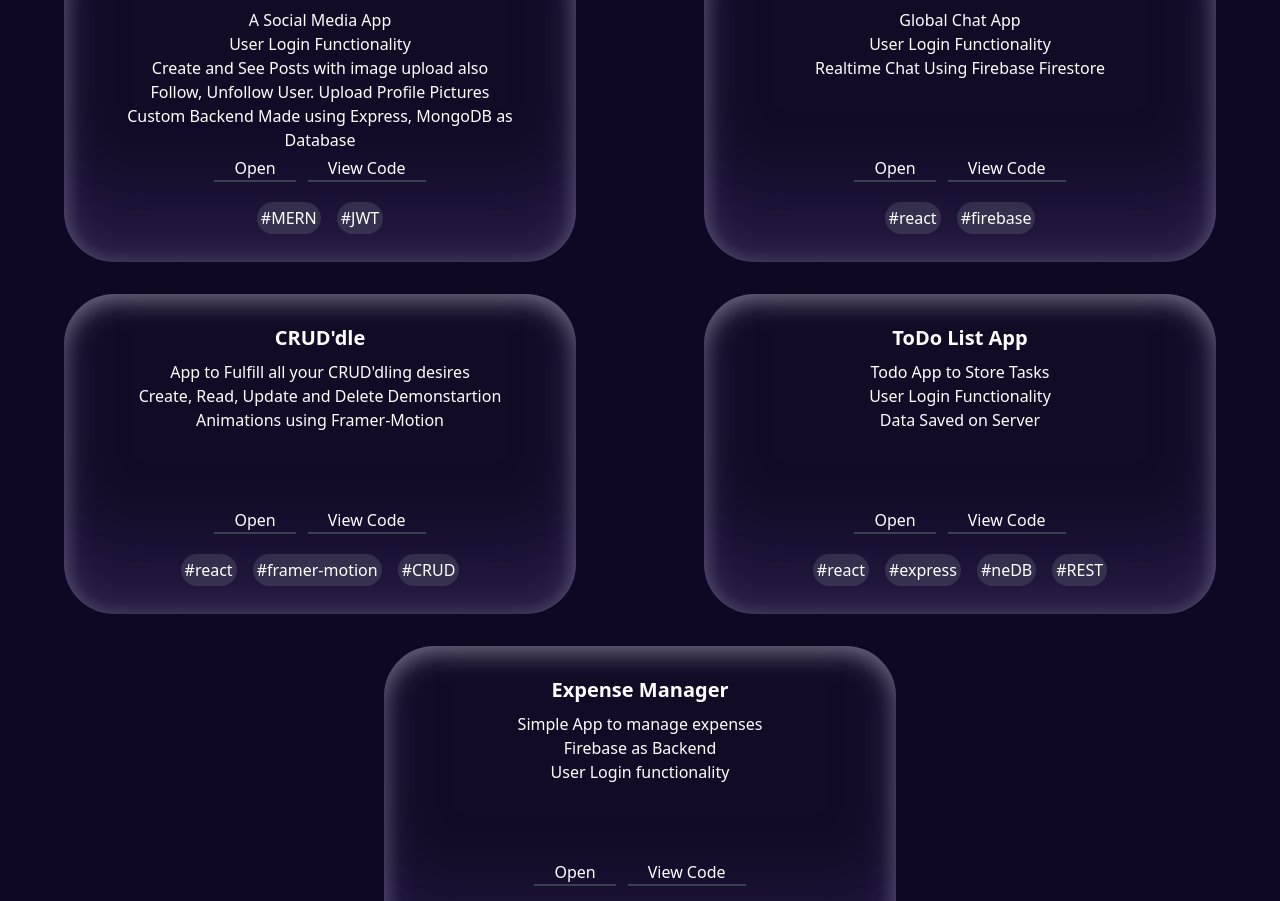
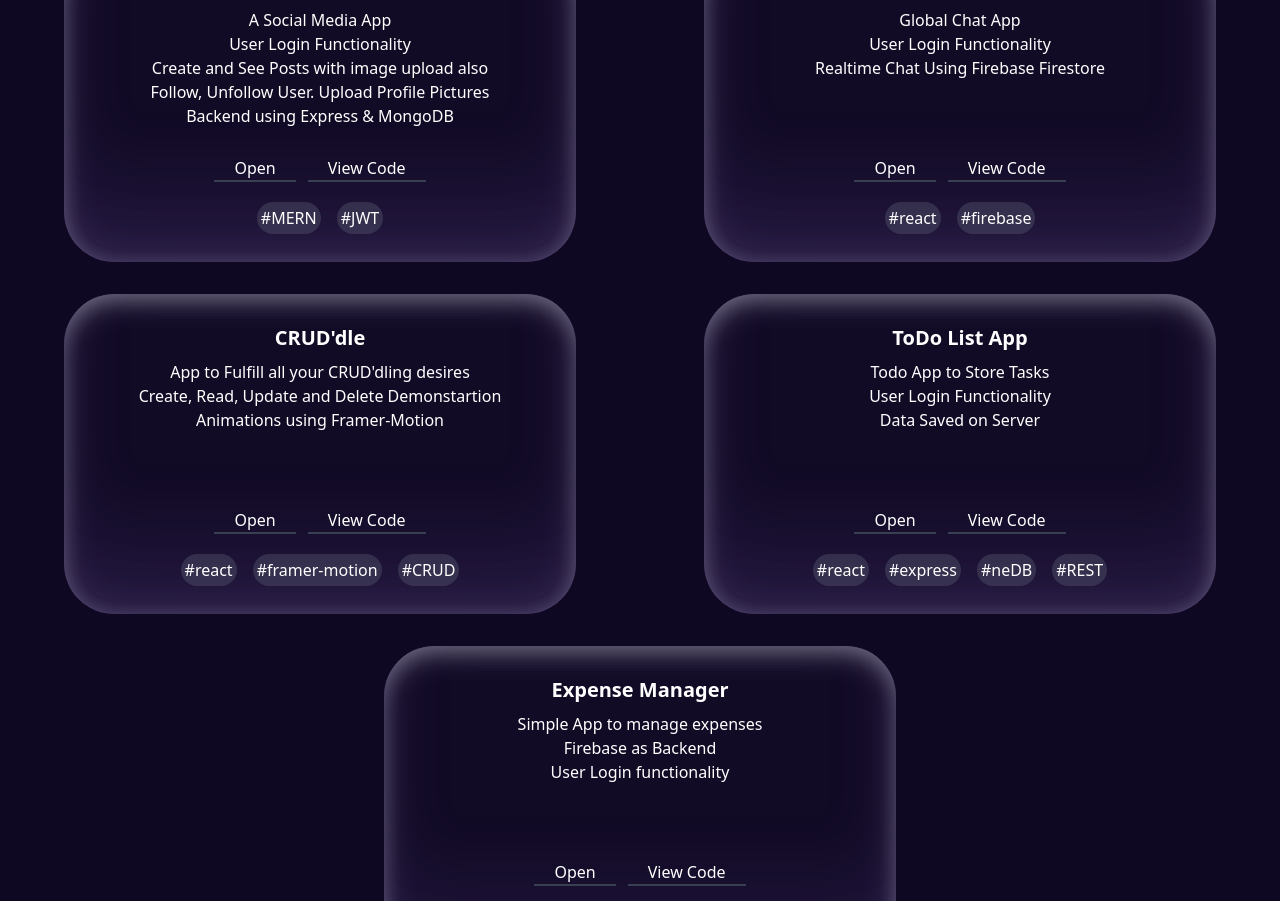
Before and after one commit to Puneet56/puneetdhiman, a React (Create React App) app: page / in a window 1280 px wide. Shown: the part 986-1887 px from the top of the page. Built offline with nearby package versions, Linux system fonts and the light colour scheme.

Commit message:
fixed link

```diff
--- a/src/components/Projects.js
+++ b/src/components/Projects.js
@@ -9,10 +9,10 @@ const Projects = () => {
 				'User Login Functionality',
 				'Create and See Posts with image upload also',
 				'Follow, Unfollow User. Upload Profile Pictures',
-				'Custom Backend Made using Express, MongoDB as Database',
+				'Backend using Express & MongoDB',
 			],
 			link: 'https://socialsnap.netlify.app/',
-			code: 'https://github.com/Puneet56/FireChat',
+			code: 'https://github.com/Puneet56/social-snap-full',
 			stack: ['MERN', 'JWT'],
 		},
 		{
```
